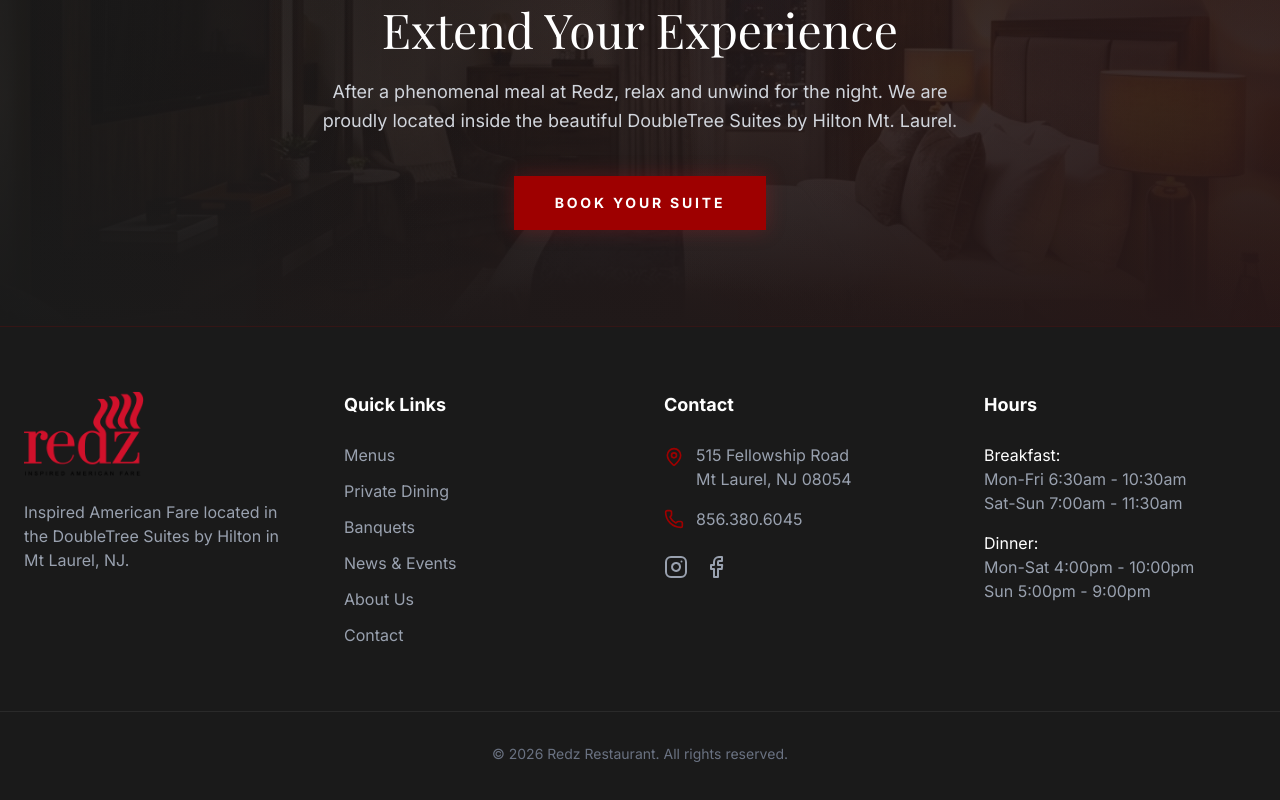
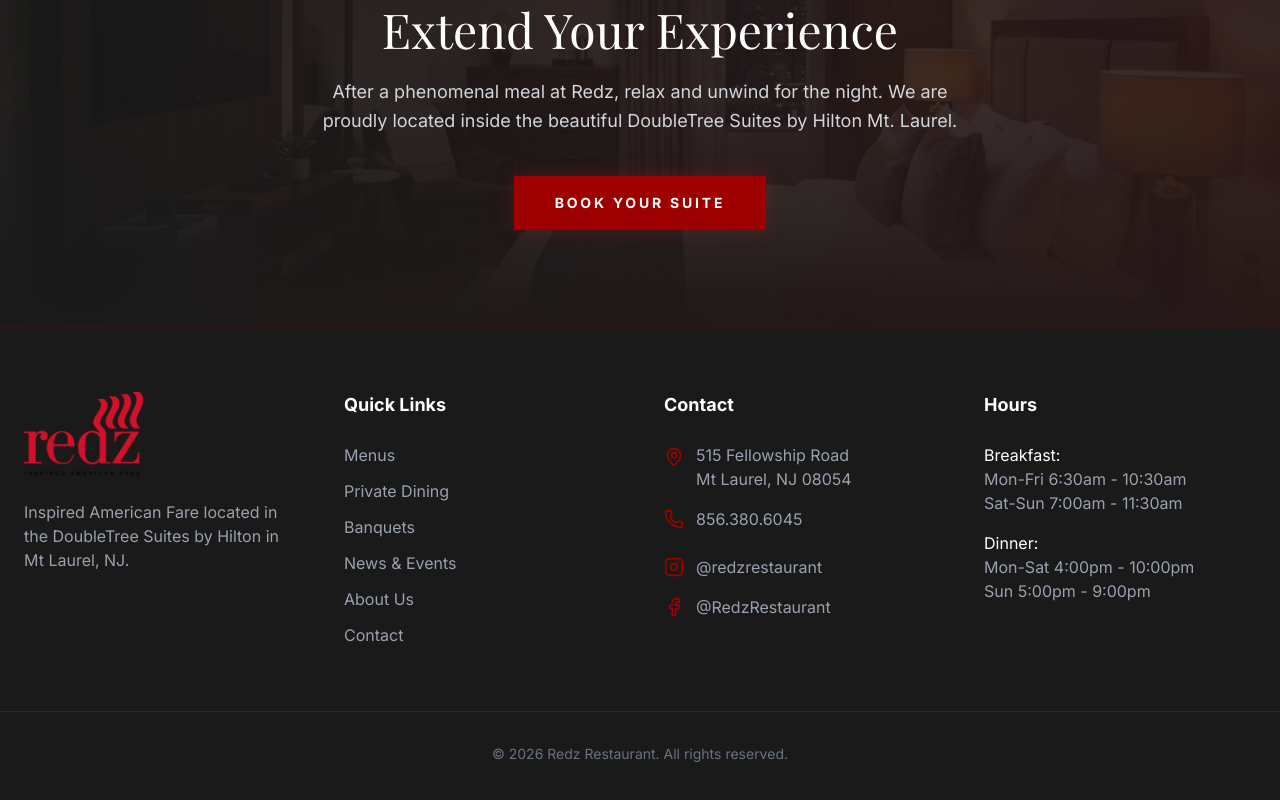
Before and after one commit to logicalmediamarketing-hue/Redz-Resteraunt, a Next.js app: page / in a window 1280 px wide. Shown: the part 2540-3340 px from the top of the page. Built offline with nearby package versions, Linux system fonts and the light colour scheme; a web font is replaced by a local one.

Commit message:
Format social links vertically with handles

```diff
--- a/src/components/Footer.tsx
+++ b/src/components/Footer.tsx
@@ -2,16 +2,16 @@
 import Image from "next/image";
 import { MapPin, Phone, Mail } from "lucide-react";
 
-const InstagramIcon = ({ size = 24 }: { size?: number }) => (
-  <svg width={size} height={size} viewBox="0 0 24 24" fill="none" stroke="currentColor" strokeWidth="2" strokeLinecap="round" strokeLinejoin="round">
+const InstagramIcon = ({ size = 24, className }: { size?: number, className?: string }) => (
+  <svg width={size} height={size} viewBox="0 0 24 24" fill="none" stroke="currentColor" strokeWidth="2" strokeLinecap="round" strokeLinejoin="round" className={className}>
     <rect x="2" y="2" width="20" height="20" rx="5" ry="5"></rect>
     <path d="M16 11.37A4 4 0 1 1 12.63 8 4 4 0 0 1 16 11.37z"></path>
     <line x1="17.5" y1="6.5" x2="17.51" y2="6.5"></line>
   </svg>
 );
 
-const FacebookIcon = ({ size = 24 }: { size?: number }) => (
-  <svg width={size} height={size} viewBox="0 0 24 24" fill="none" stroke="currentColor" strokeWidth="2" strokeLinecap="round" strokeLinejoin="round">
+const FacebookIcon = ({ size = 24, className }: { size?: number, className?: string }) => (
+  <svg width={size} height={size} viewBox="0 0 24 24" fill="none" stroke="currentColor" strokeWidth="2" strokeLinecap="round" strokeLinejoin="round" className={className}>
     <path d="M18 2h-3a5 5 0 0 0-5 5v3H7v4h3v8h4v-8h3.81l.39-4h-4.2V7a1 1 0 0 1 1-1h3z"></path>
   </svg>
 );
@@ -77,12 +77,16 @@
               <Phone className="text-redz-accent shrink-0" size={20} />
               <a href="tel:18563806045" className="hover:text-white transition-colors">856.380.6045</a>
             </li>
-            <li className="flex items-center gap-4 pt-2">
-              <a href="https://www.instagram.com/redzrestaurant/" target="_blank" rel="noopener noreferrer" className="hover:text-redz-accent transition-colors" aria-label="Instagram">
-                <InstagramIcon size={24} />
+            <li className="flex items-center gap-3 pt-2">
+              <InstagramIcon size={20} className="text-redz-accent shrink-0" />
+              <a href="https://www.instagram.com/redzrestaurant/" target="_blank" rel="noopener noreferrer" className="hover:text-white transition-colors">
+                @redzrestaurant
               </a>
-              <a href="https://www.facebook.com/RedzRestaurant/" target="_blank" rel="noopener noreferrer" className="hover:text-redz-accent transition-colors" aria-label="Facebook">
-                <FacebookIcon size={24} />
+            </li>
+            <li className="flex items-center gap-3">
+              <FacebookIcon size={20} className="text-redz-accent shrink-0" />
+              <a href="https://www.facebook.com/RedzRestaurant/" target="_blank" rel="noopener noreferrer" className="hover:text-white transition-colors">
+                @RedzRestaurant
               </a>
             </li>
           </ul>
```
